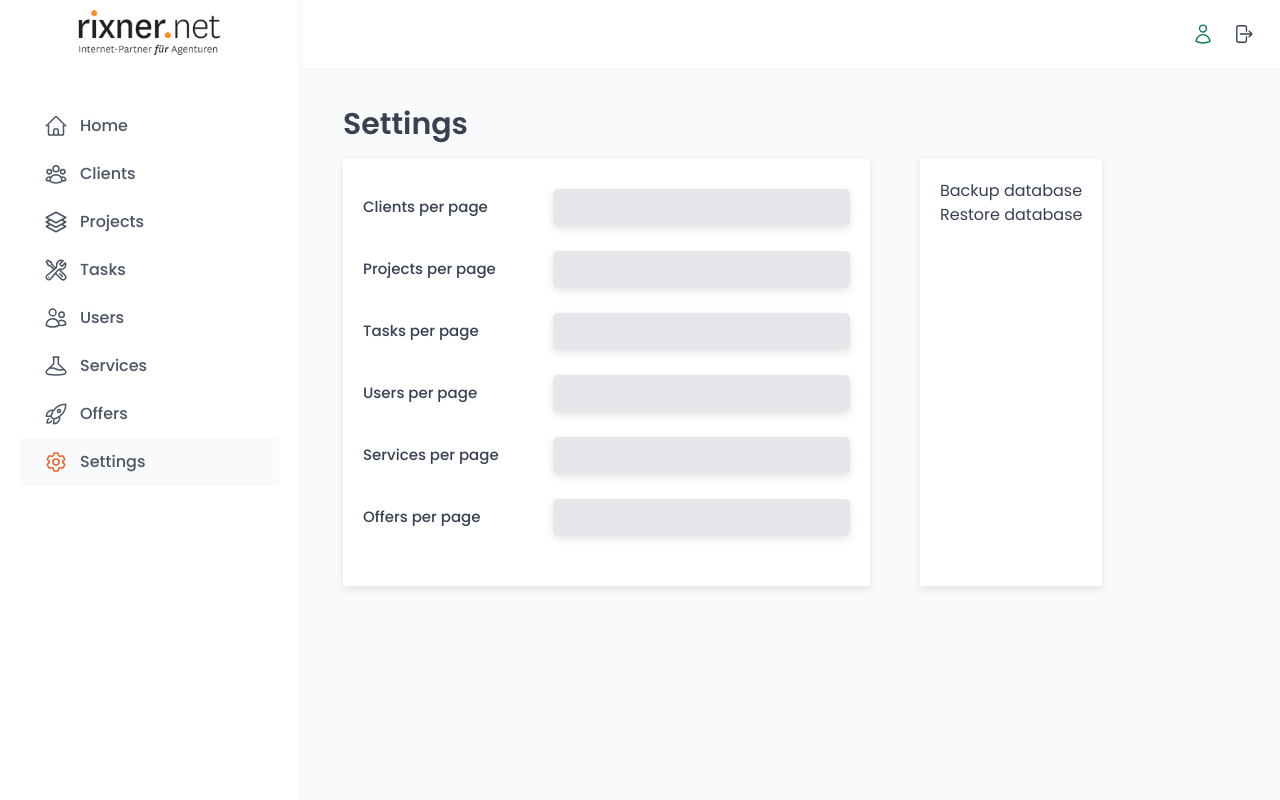
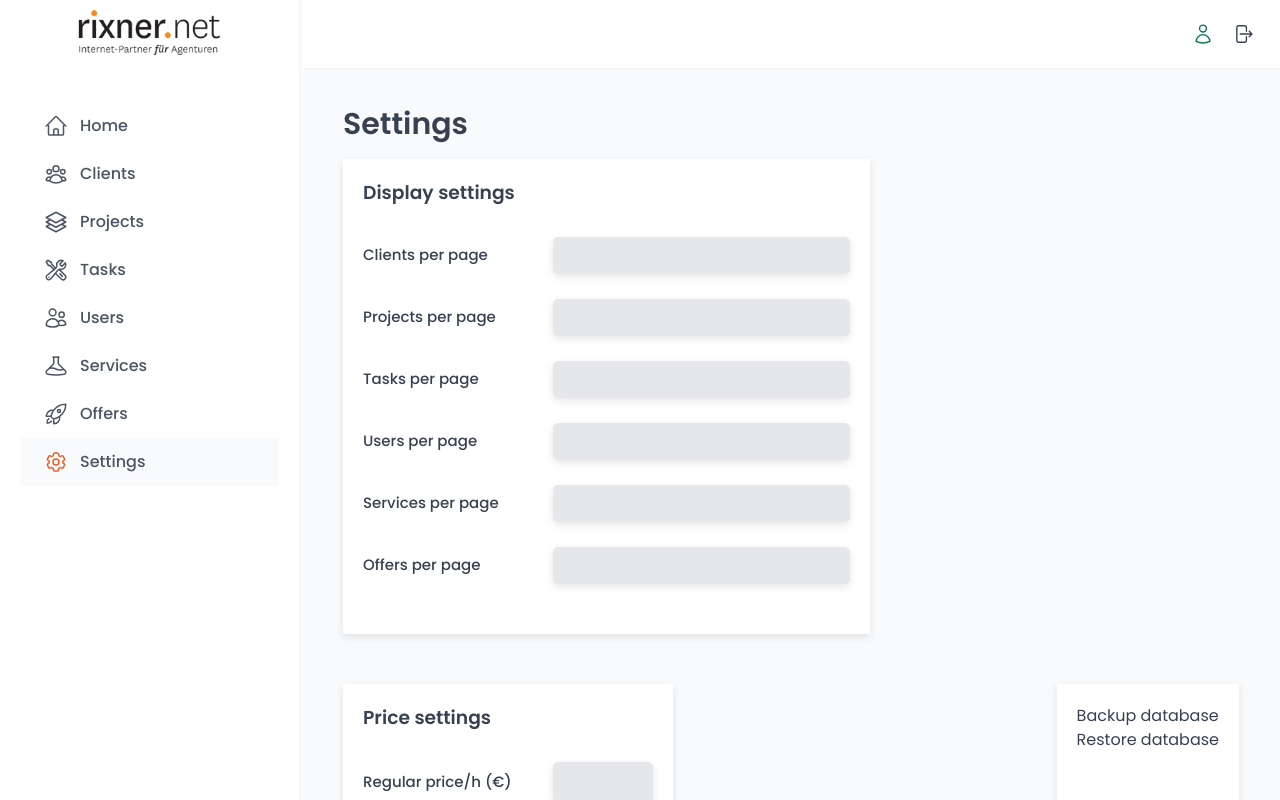
Before and after one commit to A-Cdeveloper/PMS2023-Project-Management-System, a React (Vite) app in the folder frontend/: page /settings in a window 1280 px wide. Built offline with nearby package versions, Linux system fonts and the light colour scheme; no server answers; sample sign-in values are in the browser's storage; a web font is replaced by a local one; what @react-pdf/renderer would draw is missing.

Commit message:
add regular and special price /h

```diff
--- a/frontend/src/features/settings/SettingsForm.jsx
+++ b/frontend/src/features/settings/SettingsForm.jsx
@@ -14,6 +14,10 @@ const SeetingSection = styled.div`
   box-shadow: ${(props) => props.theme.shadow.xs};
   display: flex;
   flex-direction: column;
+
+  & > h3 {
+    margin-bottom: 2rem;
+  }
 `;
 
 const SettingsForm = () => {
@@ -29,6 +33,8 @@ const SettingsForm = () => {
     users_per_page,
     services_per_page,
     offers_per_page,
+    regular_whour_price,
+    special_whour_price,
   } = settings;
 
   if (errorGetSettings) return <p>{errorGetSettings.message}</p>;
@@ -50,6 +56,7 @@ const SettingsForm = () => {
   return (
     <Row type="horizontalandgap">
       <SeetingSection>
+        <h3>Display settings</h3>
         <Form>
           <FormRow label="Clients per page">
             <Input
@@ -110,6 +117,32 @@ const SettingsForm = () => {
         </Form>
       </SeetingSection>
       <SeetingSection>
+        <h3>Price settings</h3>
+        <FormRow label="Regular price/h (€)">
+          <Input
+            type="number"
+            style={{ width: "10rem" }}
+            defaultValue={regular_whour_price}
+            onBlur={(e) => handleBlur(e, "regular_whour_price")}
+            disabled={isLoadingSettings || isUpdateSettings}
+            id="regularwhourprice"
+          />
+        </FormRow>
+        <FormRow label="Special price/h (€)">
+          <>
+            <Input
+              type="number"
+              style={{ width: "10rem" }}
+              defaultValue={special_whour_price}
+              onBlur={(e) => handleBlur(e, "special_whour_price")}
+              disabled={isLoadingSettings || isUpdateSettings}
+              id="specialwhourprice"
+            />
+          </>
+        </FormRow>
+        <FormRow></FormRow>
+      </SeetingSection>
+      <SeetingSection>
         <div>Backup database</div> <div>Restore database</div>
       </SeetingSection>
     </Row>
```
Also changed, not shown: 1 other file (tests, documents, lock files or other folders).
